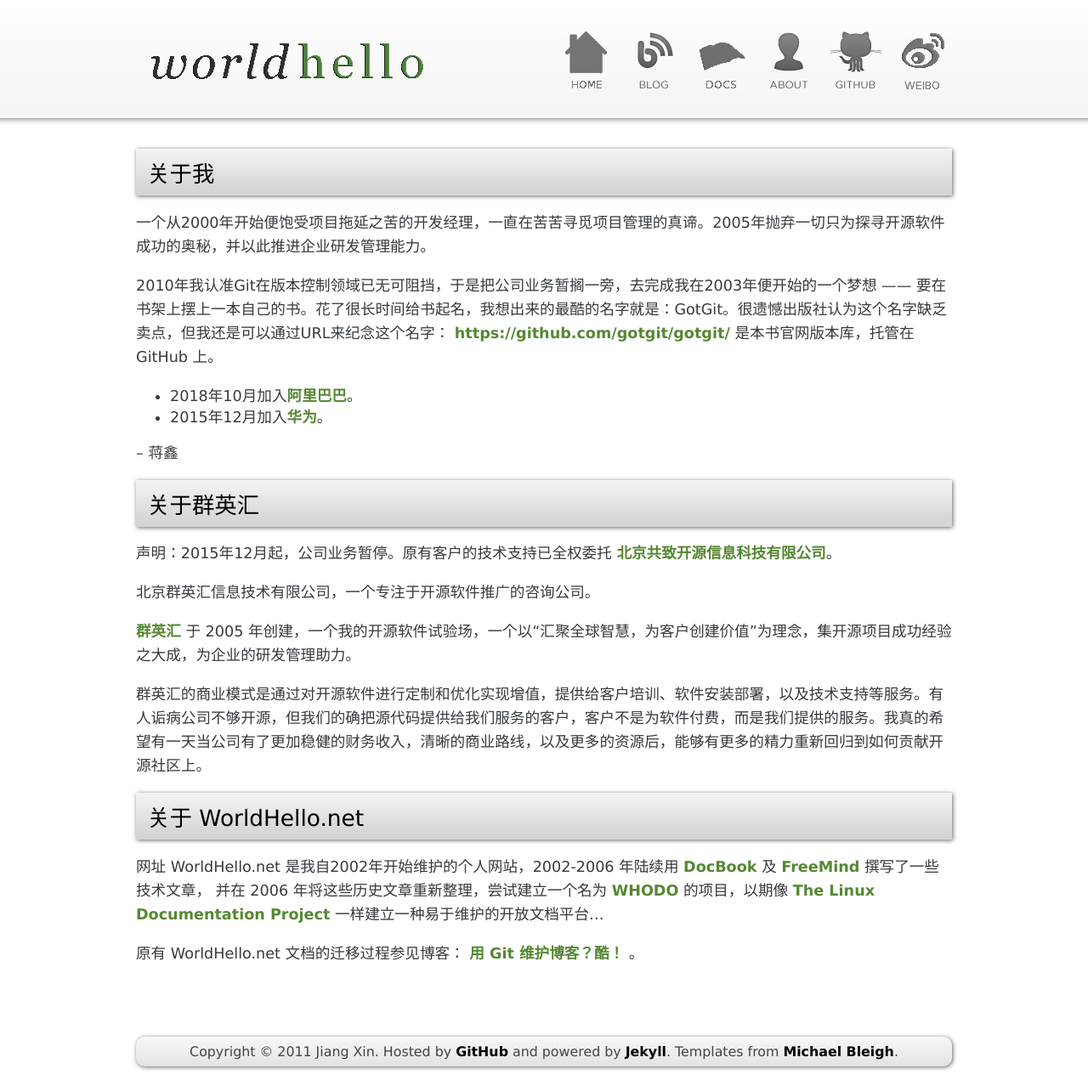
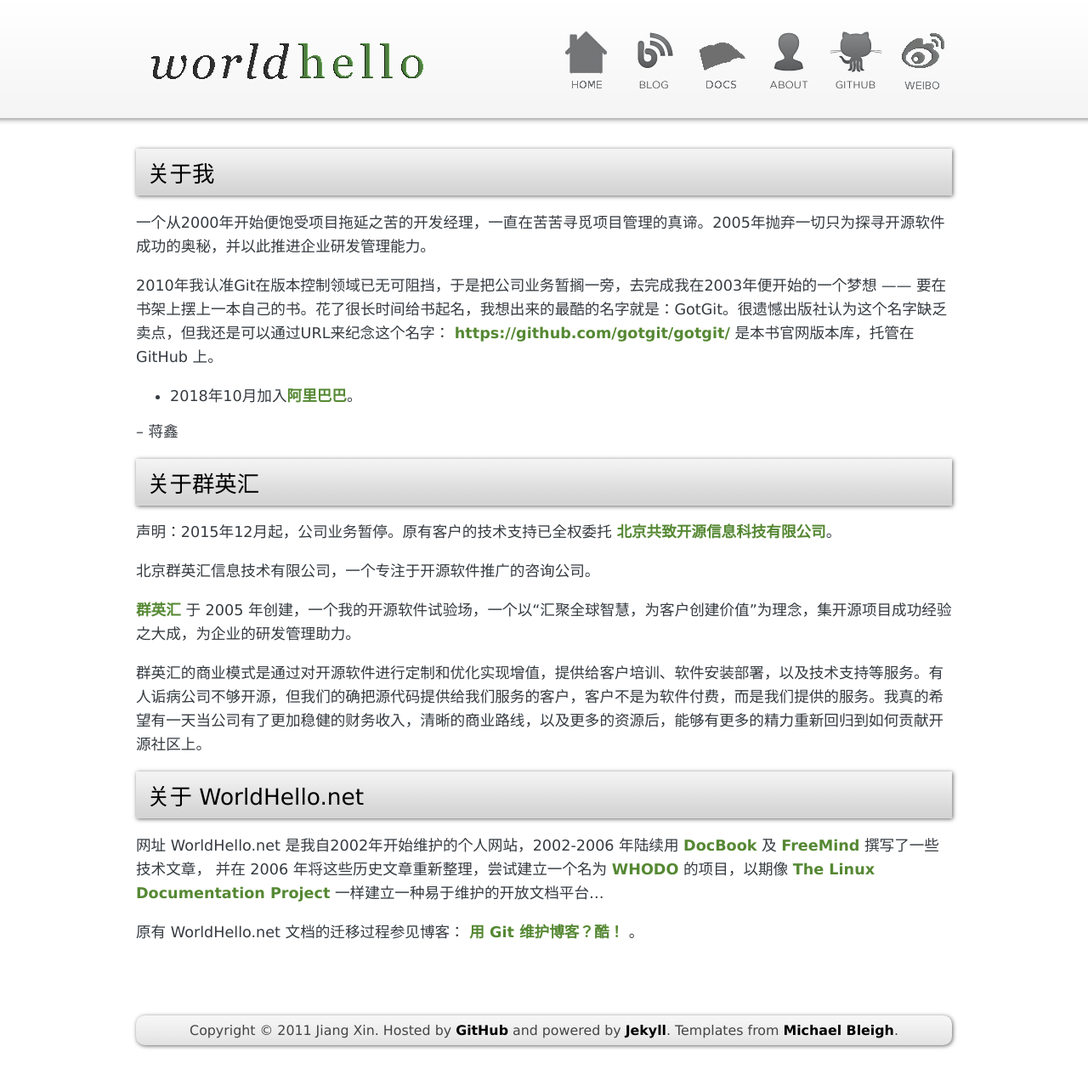
Before and after one commit to gotgit/gotgit.github.com, a Jekyll site: the page built from about.md, in a window 1280 px wide. Shown: the whole page at 85% size. Built offline with Jekyll 4.4.1, drawn with Linux system fonts in a browser that asks for light colours; Markdown is read by kramdown in place of the engine named in the settings; comment, search, counter and statistics services are not loaded; after the commit the page ends 1246 px from its top, so only the background shows below that.

Commit message:
fixup! Join alibaba
Signed-off-by: Jiang Xin <worldhello.net@gmail.com>

```diff
--- a/about.md
+++ b/about.md
@@ -10,7 +10,6 @@
 2010年我认准Git在版本控制领域已无可阻挡，于是把公司业务暂搁一旁，去完成我在2003年便开始的一个梦想 —— 要在书架上摆上一本自己的书。花了很长时间给书起名，我想出来的最酷的名字就是：GotGit。很遗憾出版社认为这个名字缺乏卖点，但我还是可以通过URL来纪念这个名字： [https://github.com/gotgit/gotgit/](https://github.com/gotgit/gotgit/) 是本书官网版本库，托管在 GitHub 上。
 
 - 2018年10月加入[阿里巴巴](http://www.alibaba.com)。
-- 2015年12月加入[华为](http://www.huawei.com)。
 
 -- 蒋鑫
 
```
